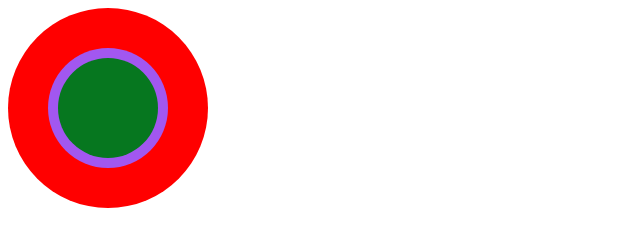
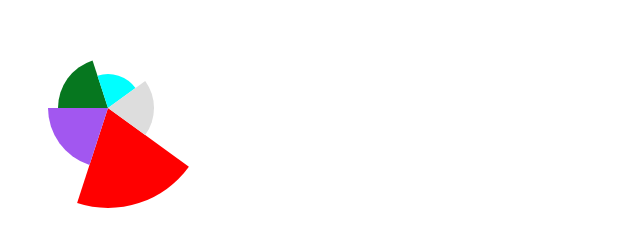
Before and after one commit to coderodde/RadialPieChart.js, a plain HTML site: page public_html/index.html in a window 1280 px wide. Shown: the whole page, without its empty margins (0-640 px from the left). Drawn offline with Linux system fonts and the light colour scheme.

Commit message:
Ready for review!

```diff
--- a/public_html/index.html
+++ b/public_html/index.html
@@ -10,10 +10,12 @@
         <script src="rodde-radial-pie-chart.js"></script>
         <script>
             let rpc = new RadialPieChart("radial-pie-chart-canvas");
-            rpc.setStartAngle(60.0);
+            rpc.setStartAngle(36.0);
             rpc.addEntry(50, "#f00");
             rpc.addEntry(30, "#a257f0")
             rpc.addEntry(25, "#06771f");
+            rpc.addEntry(17, "#0ff");
+            rpc.addEntry(23, "#ddd");
             rpc.render();
         </script>
     </body>
--- a/public_html/rodde-radial-pie-chart.js
+++ b/public_html/rodde-radial-pie-chart.js
@@ -211,8 +211,11 @@ class RadialPieChart {
         const angle_per_entry = 360.0 / this.#entries.length;
 
         for (var i = 0, n = this.#entries.length; i !== n; i++) {
-            const entry_start_angle = this.#start_angle + angle_per_entry * i;
-            const entry_end_angle = entry_start_angle + angle_per_entry;
+            var entry_start_angle = this.#start_angle + angle_per_entry * i;
+            var entry_end_angle = entry_start_angle + angle_per_entry;
+
+            entry_start_angle = Math.PI * (entry_start_angle / 180.0);
+            entry_end_angle = Math.PI * (entry_end_angle / 180.0);
 
             this.#drawEntry(ctx,
                             entry_start_angle,
@@ -229,7 +232,8 @@ class RadialPieChart {
         const radius = this.#maximum_radius * (value / maximum_value);
 
         ctx.beginPath();
-        ctx.arc(centerX, centerY, radius, start_angle, end_angle, false);
+        ctx.arc(centerX, centerY, radius, start_angle, end_angle);
+        ctx.lineTo(centerX, centerY);
         ctx.fillStyle = color;
         ctx.fill();
     }
```
